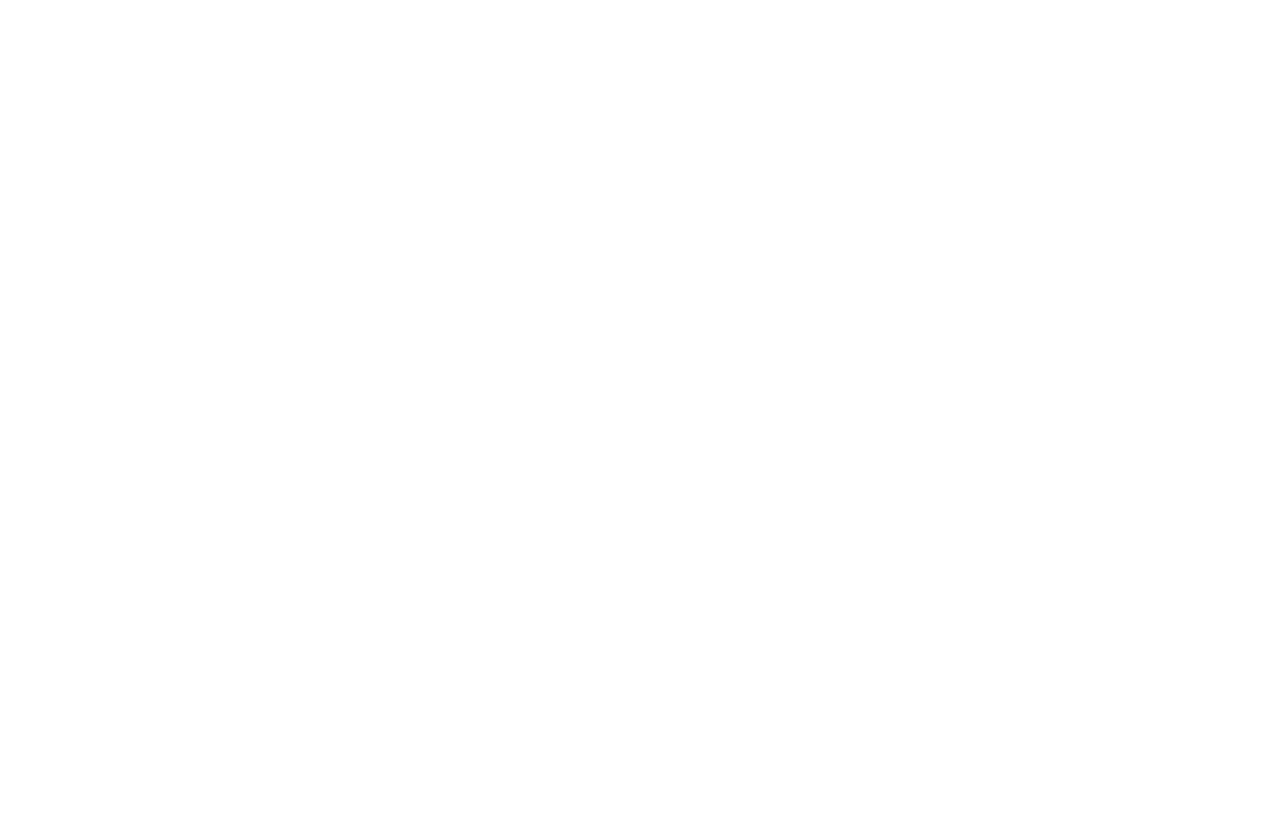
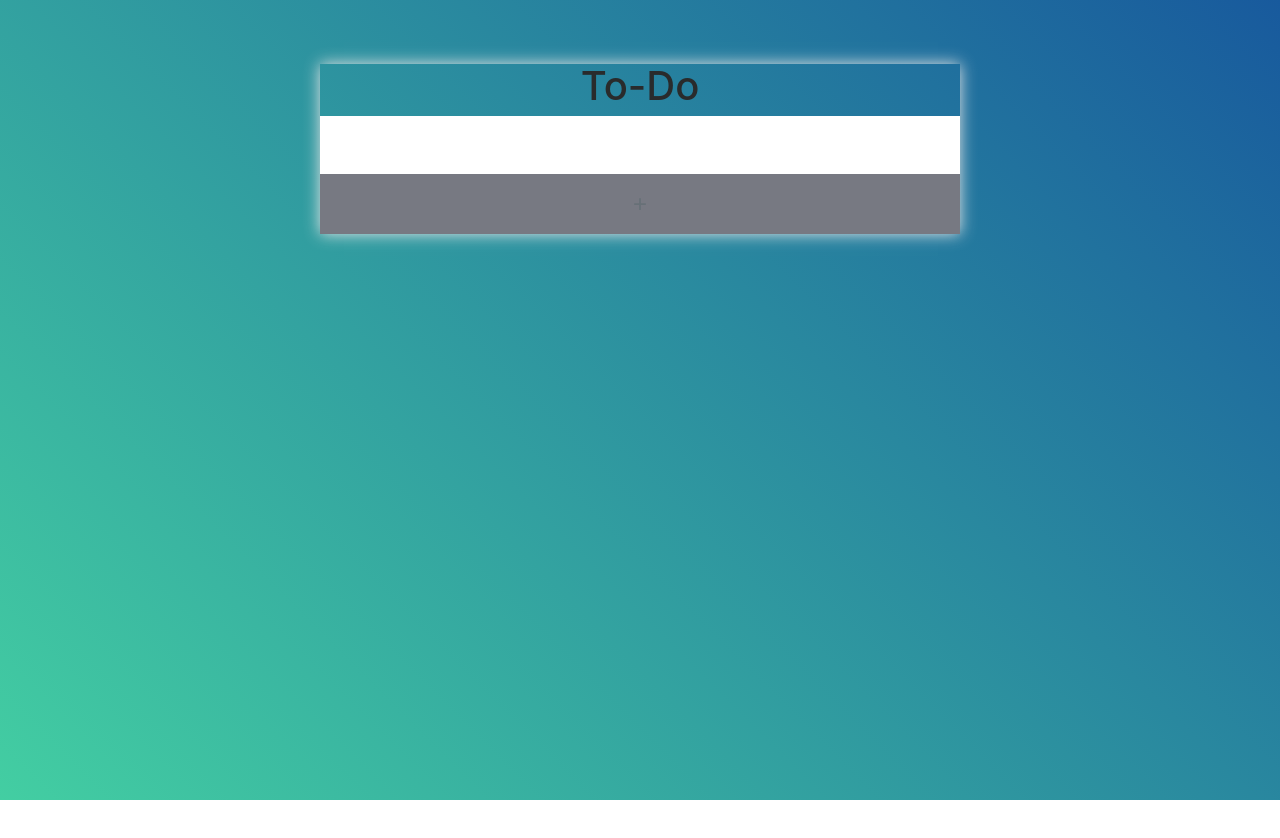
Before and after one commit to cillacodes/to-do-app, a website: page public/views/index.html in a window 1280 px wide. Before the commit the page ends 800 px from the top, so only its background shows below. Drawn offline with Linux system fonts and the light colour scheme; files that its build step writes are made by us from their sources.

Commit message:
added task containers and styling for DOM

```diff
--- a/public/styles/stylesheet.css
+++ b/public/styles/stylesheet.css
@@ -0,0 +1,48 @@
+body {
+  background: linear-gradient(45deg, #43cea2, #185a9d);
+  background-repeat: no-repeat;
+  margin: 0px;
+  min-height: 100%;
+  width: 100%;
+}
+
+html {
+  margin: 0px;
+  height: 100%;
+  width: 100%;
+}
+
+.taskContainer {
+  margin: 5% 25% 5% 25%;
+  box-shadow: 0 0 15px #e6e6e6;
+}
+
+h1 {
+  text-align: center;
+}
+
+#insertTask {
+  width: 100%;
+  padding: 20px;
+  font-size: 12px;
+  letter-spacing: .5px;
+  box-sizing: border-box;
+  margin: 0;
+  border: 0px solid #008CBA;
+}
+
+#submit {
+  background-color: #777982;
+  border: 0px solid #008CBA;
+  width: 100%;
+  height: 60px;
+  font-size: 24px;
+  cursor: pointer;
+  color: #677077;
+  transition-duration: 0.4s;
+}
+
+#submit:hover {
+  background-color: #f2b632;
+  color: white;
+}
--- a/public/views/index.html
+++ b/public/views/index.html
@@ -1,13 +1,27 @@
 <!DOCTYPE html>
 <html>
   <head>
-    <title>You have shit to-do...</title>
+    <meta charset="utf-8">
+    <title>Shit to-do...</title>
+    <link rel="stylesheet" href="/vendors/bootstrap.css">
+    <link rel="stylesheet" href="styles/stylesheet.css">
     <script src="/vendors/jquery.min.js"></script>
     <script src="/scripts/client.js"></script>
-    <link rel="stylesheet" href="/vendors/bootstrap.css">
-    <link rel="stylesheet" href="styles/stylesheet.css">
   </head>
   <body>
+    <main class="taskContainer">
+      <div id="taskInput">
+        <h1>To-Do</h1>
+        <span><input style="text-transform: uppercase" id="insertTask" type="text" name="insertTask" value=" " placeholder="Add a new task!"></span><br>
+        <button id="submit" name="submitButton">+</button>
+      </div>
 
+      <div id="taskOutput">
+        <!-- <ul>
+          <li></li>
+        </ul> -->
+      </div>
+
+    </main>
   </body>
 </html>
```
Also changed, not shown: routes/tasks.js (added, +16 -0 lines).
